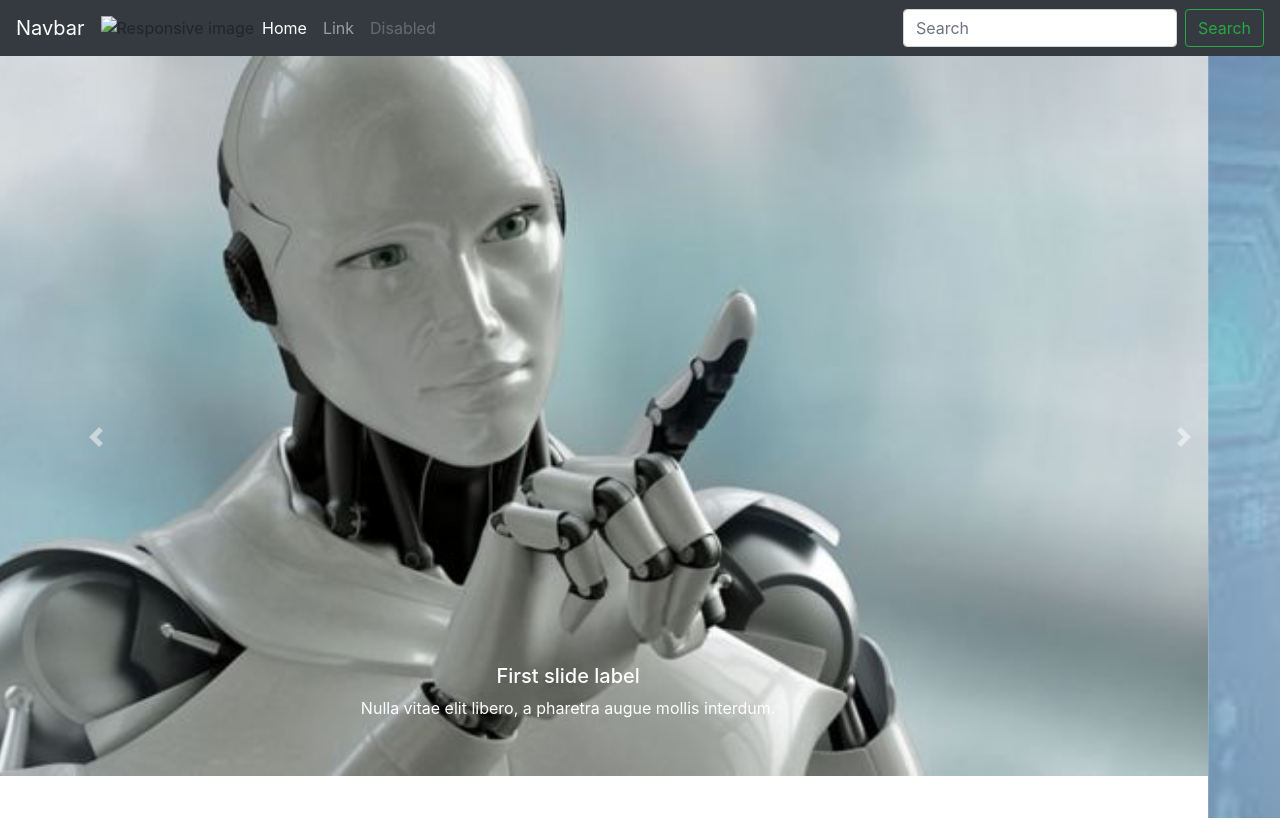
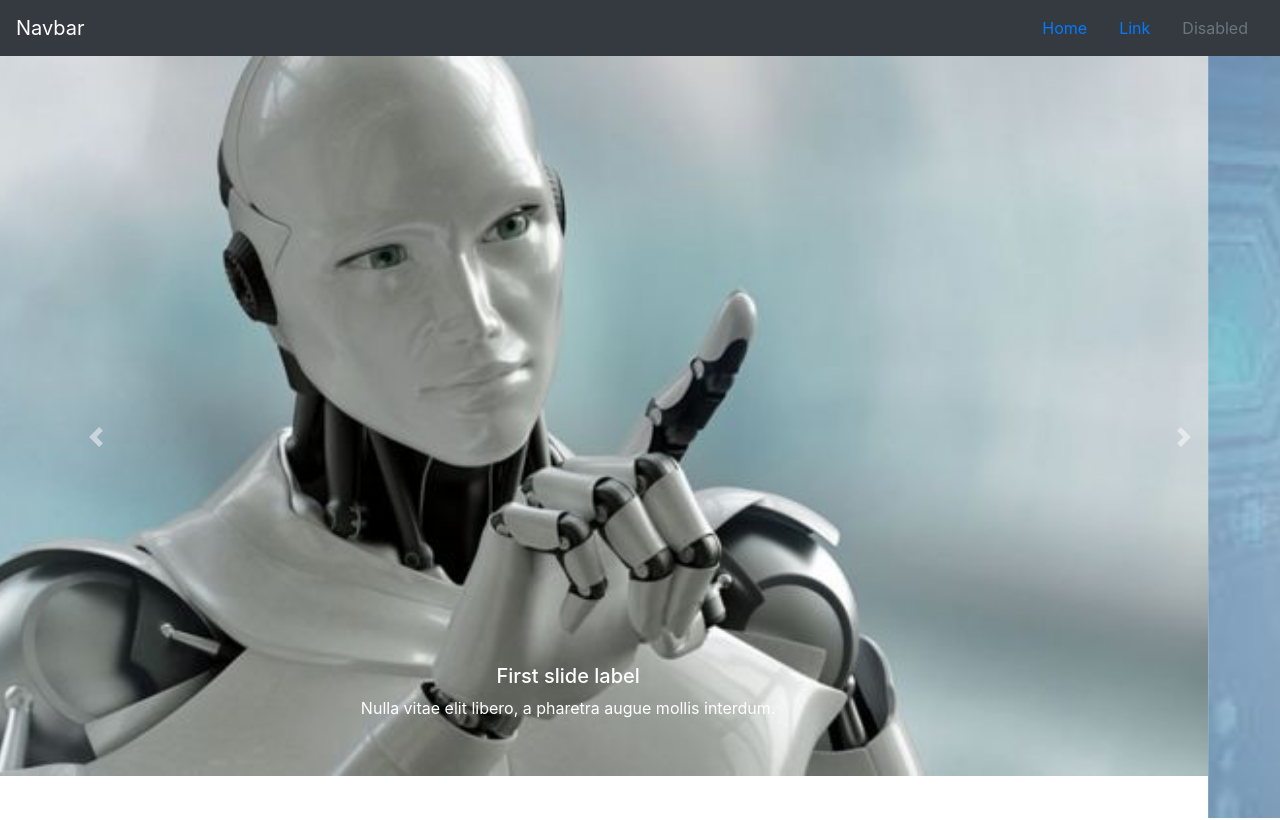
Before and after one commit to Chojiu15/projetblog, a plain HTML site: page index.html in a window 1280 px wide. Shown: the top 820 px of the page. Drawn offline with nearby package versions, Linux system fonts and the light colour scheme; a script that the page names is missing.

Commit message:
newversion

```diff
--- a/css/index.css
+++ b/css/index.css
@@ -10,4 +10,5 @@
     margin: 10px;
     padding: 15px;
     color:aquamarine;
+
 }
--- a/index.html
+++ b/index.html
@@ -17,25 +17,24 @@
         <button class="navbar-toggler" type="button" data-toggle="collapse" data-target="#navbarTogglerDemo03"
             aria-controls="navbarTogglerDemo03" aria-expanded="false" aria-label="Toggle navigation">
             <span class="navbar-toggler-icon"></span>
+
         </button>
         <a class="navbar-brand" href="#">Navbar</a>
-        <img src="..." class="img-fluid" alt="Responsive image">
 
         <div class="collapse navbar-collapse" id="navbarTogglerDemo03">
             <ul class="navbar-nav mr-auto mt-2 mt-lg-0">
-                <li class="nav-item active">
-                    <a class="nav-link" href="#">Home <span class="sr-only">(current)</span></a>
-                </li>
-                <li class="nav-item">
-                    <a class="nav-link" href="#">Link</a>
-                </li>
-                <li class="nav-item">
-                    <a class="nav-link disabled" href="#" tabindex="-1" aria-disabled="true">Disabled</a>
-                </li>
+
             </ul>
             <form class="form-inline my-2 my-lg-0">
-                <input class="form-control mr-sm-2" type="search" placeholder="Search" aria-label="Search">
-                <button class="btn btn-outline-success my-2 my-sm-0" type="submit">Search</button>
+
+                            <a class="nav-link" href="#">Home <span class="sr-only">(current)</span></a>
+
+
+                            <a class="nav-link" href="#">Link</a>
+
+                            <a class="nav-link disabled" href="#" tabindex="-1" aria-disabled="true">Disabled</a>
+
+
             </form>
         </div>
     </nav>
```
